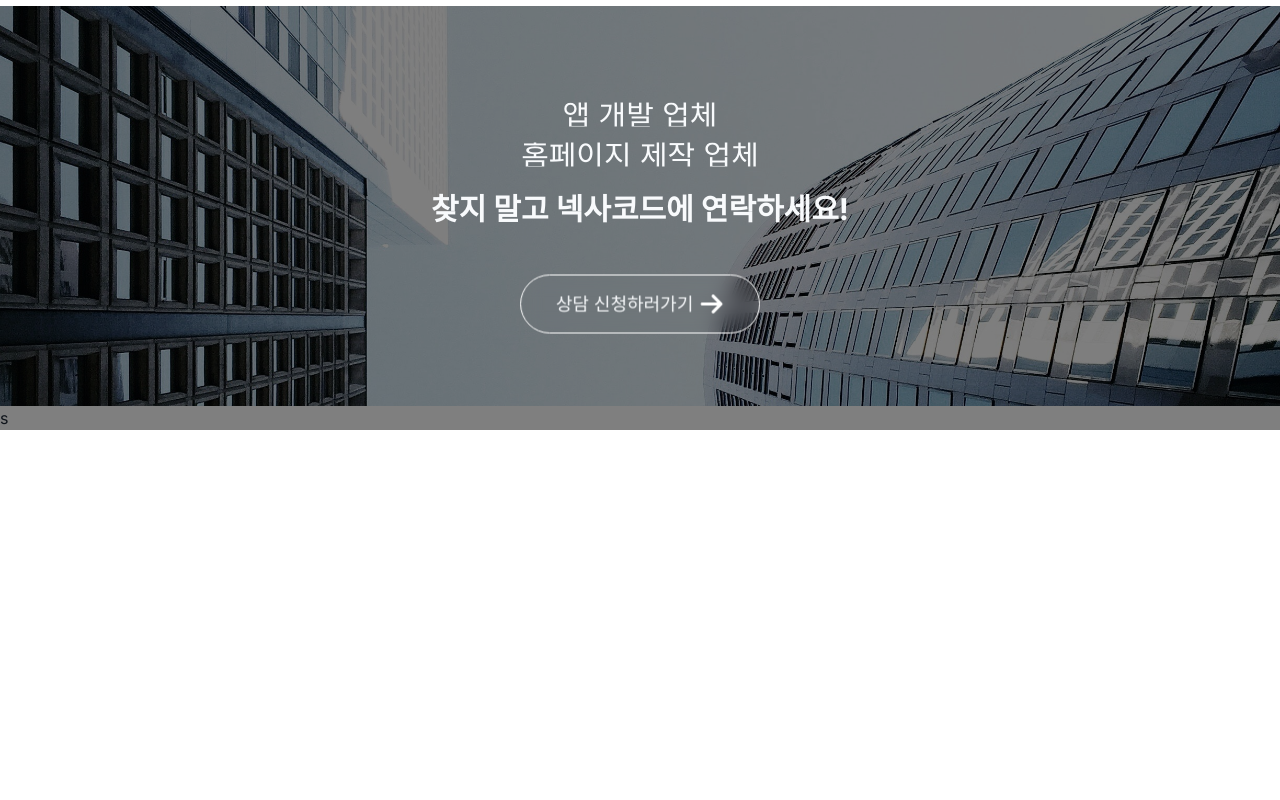
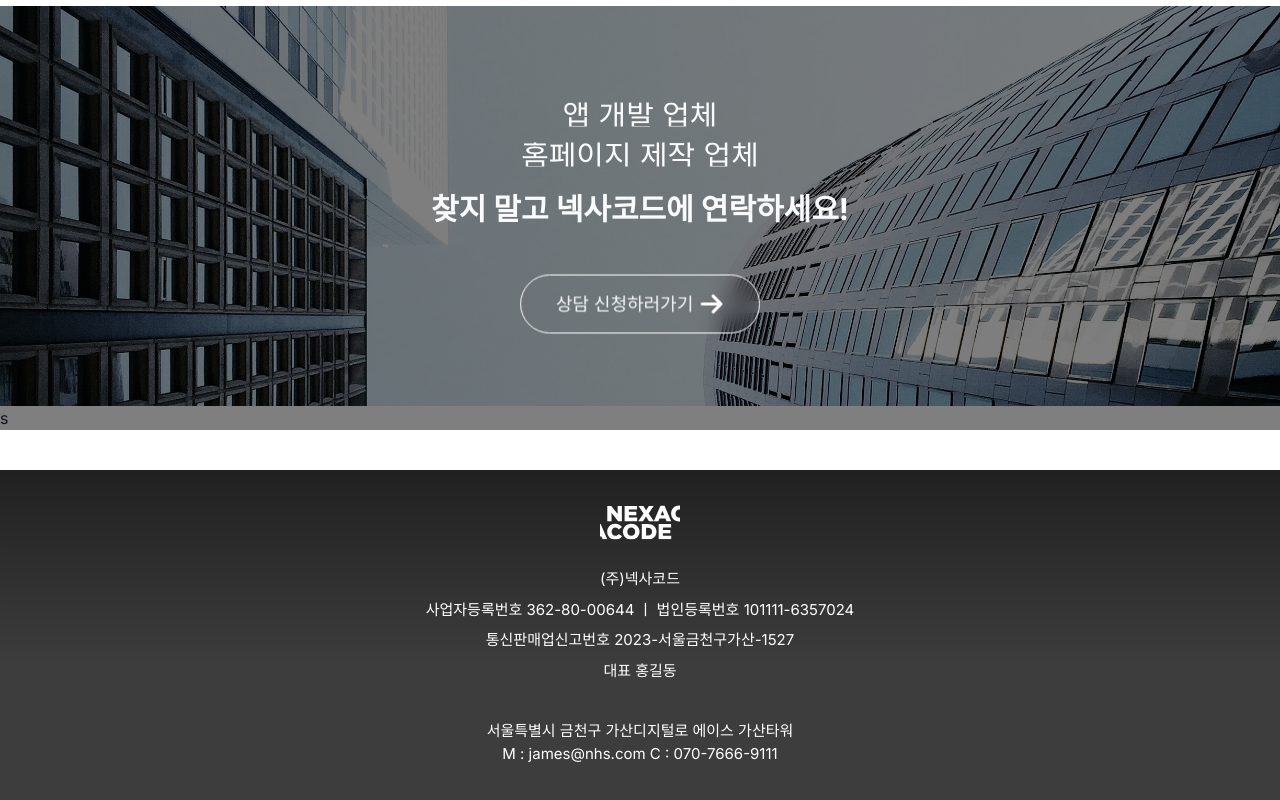
Before and after one commit to smithCoders/Nexa-Code-nexjs, a Next.js app: page / in a window 1280 px wide. Shown: the part 6822-7622 px from the top of the page. Before the commit the page ends 7252 px from the top, so only its background shows below. Built offline with nearby package versions, Linux system fonts and the light colour scheme; what tailgrids would draw is missing.

Commit message:
footer completed

```diff
--- a/src/app/page.tsx
+++ b/src/app/page.tsx
@@ -9,6 +9,7 @@
 import  Slider from "./sections/07_Slider"
 import PartnerPage  from "./sections/13_Customers"
 import CallToAction from "./sections/14_CallToAction"
+import Footer from "./sections/15_Footer"
 
 export default function Home() {
   return (
@@ -25,6 +26,7 @@
       <Principles />
       <PartnerPage/>
       <CallToAction/>
+      <Footer/>
     </main>
   );
 }
--- /dev/null
+++ b/src/app/sections/15_Footer.tsx
@@ -0,0 +1,24 @@
+import  logo  from "../assets/logo.svg"
+import Image from "next/image"
+export default function Footer() {
+  return (
+    <section className=" processes-section  h-[330px]  mt-10 flex items-center justify-center" >
+        <div className="flex  flex-col  items-center justify-center">
+              <div className="mb-[28px]">
+          <Image src={logo} alt="Logo" width={80.235} height={150} />
+        </div>
+        {/* content */}
+        <div className="flex  flex-col gap-2  items-center justify-center text-[#FFF] font-normal font-['Noto Sans KR'] text-center text-[15px]">
+            <p>(주)넥사코드</p>
+            <p>사업자등록번호 362-80-00644  ㅣ  법인등록번호 101111-6357024</p>
+            <p>통신판매업신고번호 2023-서울금천구가산-1527</p>
+            <p>대표 홍길동</p>
+            <div className="mt-[30px]">
+                <p>서울특별시 금천구 가산디지털로 에이스 가산타워</p>
+                <p>M : james@nhs.com   C : 070-7666-9111</p>
+            </div>
+        </div>
+        </div>
+    </section>
+  )
+}
```
